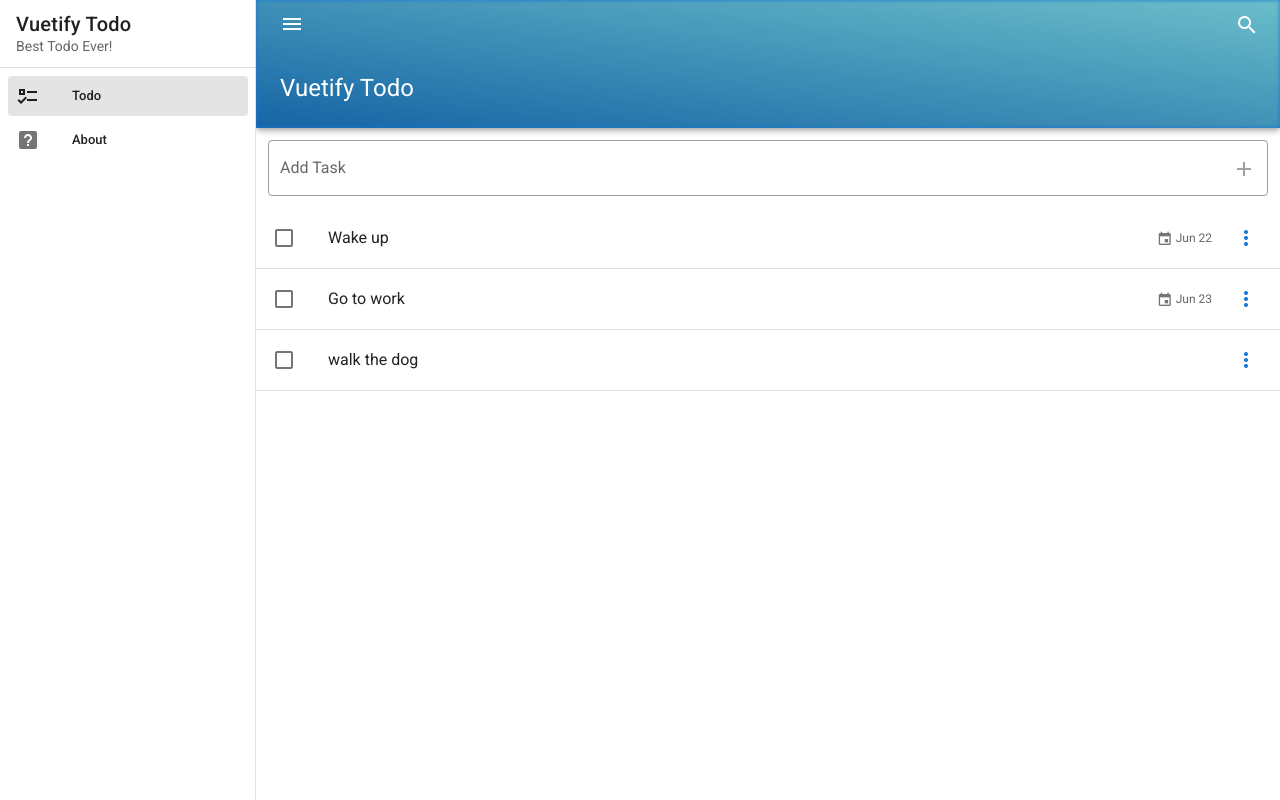
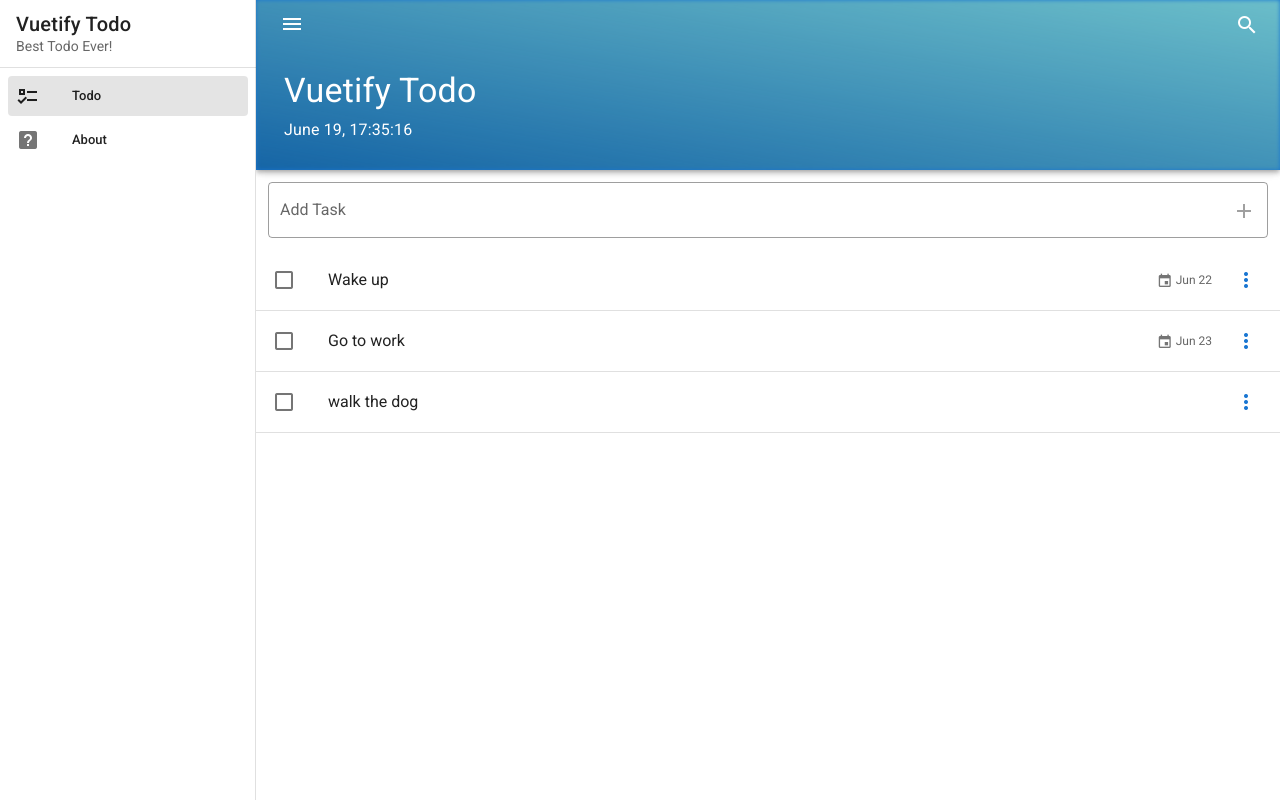
Before and after one commit to Dima-lang51/Todo_list, a Vue app: page / in a window 1280 px wide. Built offline with nearby package versions, Linux system fonts and the light colour scheme.

Commit message:
date and time implementation
Shows real time without reloading with output in the application header

```diff
--- a/src/App.vue
+++ b/src/App.vue
@@ -42,6 +42,7 @@
       dark
       src="spain.jpg"
       prominent
+      height="170"
     >
       <template v-slot:img="{ props }">
         <v-img
@@ -57,7 +58,10 @@
            <search />
         </v-row>
         <v-row>
-          <v-toolbar-title class="ml-3">Vuetify Todo</v-toolbar-title>
+          <v-toolbar-title class="text-h4 ml-4">Vuetify Todo</v-toolbar-title>
+        </v-row>
+        <v-row>
+          <live-date-time />
         </v-row>
       </v-container>
 
@@ -71,6 +75,7 @@
 </template>
 
 <script>
+
 export default {
   data: () => ({ drawer: null,
     items: [
@@ -80,7 +85,9 @@
   }),
   components: {
     'search' : require('@/components/Tools/Search.vue').default,
+    'live-date-time' : require('@/components/Tools/LiveDateTime.vue').default,
     'snackbar' : require('@/components/Global/Snackbar.vue').default
+
   }
 };
 </script>
--- /dev/null
+++ b/src/components/Tools/LiveDateTime.vue
@@ -0,0 +1,30 @@
+<template>
+  <div class="text-subtitle-1 ml-4">
+    {{ date }}
+  </div>
+</template>
+
+<script>
+import { format } from 'date-fns'
+
+export default {
+  data() {
+    return {
+      date: ''
+    }
+  },
+  methods: {
+    getDate() {
+      this.date = format(new Date(), 'MMMM d, H:mm:ss')
+      setTimeout(this.getDate, 1000)
+    }
+  },
+  mounted() {
+    this.getDate()
+  }
+}
+</script>
+
+<style>
+
+</style>
```
